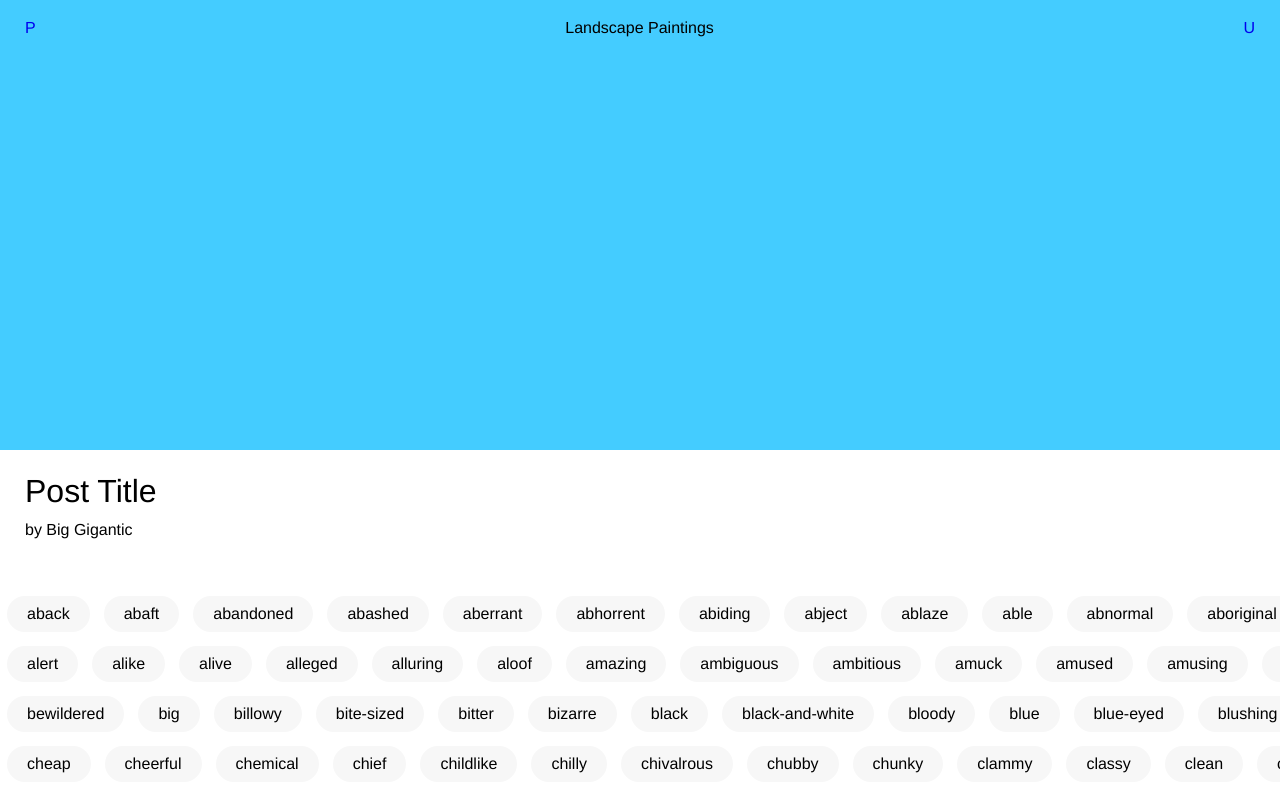
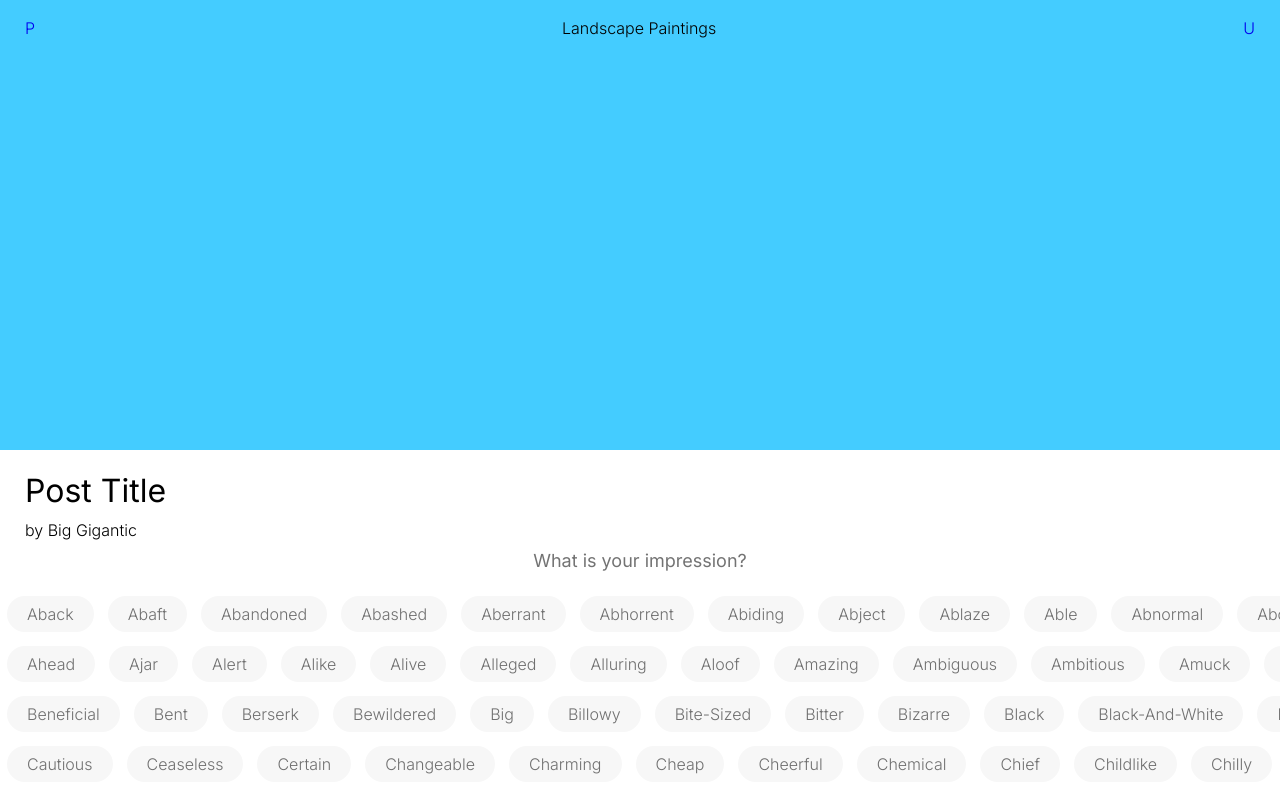
Before and after one commit to alexthegoodman/commonplace, a Next.js app in the folder packages/commonplace-web/: page /queue in a window 1280 px wide. Built offline with nearby package versions, Linux system fonts and the light colour scheme.

Commit message:
style adjustments + grid label

```diff
--- a/packages/commonplace-web/components/ContentInformation/ContentInformation.scss
+++ b/packages/commonplace-web/components/ContentInformation/ContentInformation.scss
@@ -5,6 +5,7 @@
     .contentTitle {
       font-size: 32px;
       margin-bottom: 15px;
+      font-weight: 400;
     }
     .contentAuthor {
       .contentAuthorInner {
--- a/packages/commonplace-web/components/ImpressionGrid/ImpressionGrid.scss
+++ b/packages/commonplace-web/components/ImpressionGrid/ImpressionGrid.scss
@@ -1,3 +1,16 @@
+.impressionGridWrapper {
+  .gridLabel {
+    display: block;
+    font-size: 18px;
+    text-align: center;
+    position: absolute;
+    bottom: 230px;
+    width: 100%;
+    color: #737373;
+    font-weight: 500;
+  }
+}
+
 .impressionGrid {
   width: 100vw;
   overflow-x: scroll;
@@ -20,6 +33,9 @@
         padding: 10px 20px;
         border-radius: 50px;
         margin: 7px;
+        font-size: 16px;
+        color: #707070;
+        text-transform: capitalize;
       }
     }
   }
--- a/packages/commonplace-web/components/ImpressionGrid/ImpressionGrid.tsx
+++ b/packages/commonplace-web/components/ImpressionGrid/ImpressionGrid.tsx
@@ -11,7 +11,9 @@ const ImpressionGrid: React.FC<ImpressionGridProps> = ({
   const clickHandler = (e: MouseEvent) => onClick(e);
 
   return (
-    <section className="impressionGrid">
+    <section className="impressionGridWrapper">
+      <span className="gridLabel">What is your impression?</span>
+      <div className="impressionGrid">
         <div className="impressionGridInner">
           <ul className="pillGrid">
             {adjectives.map((adjective, i) => {
@@ -19,6 +21,7 @@ const ImpressionGrid: React.FC<ImpressionGridProps> = ({
             })}
           </ul>
         </div>
+      </div>
     </section>
   );
 };
--- a/packages/commonplace-web/styles/globals.scss
+++ b/packages/commonplace-web/styles/globals.scss
@@ -1,11 +1,13 @@
 @import "./reset";
+
+@import url("https://fonts.googleapis.com/css2?family=Inter:wght@100;300;400;600&display=swap");
 
 $darkBlue: #2266ff;
 $midBlue: #3388ff;
 $lightBlue: #44ccff;
 
 * {
-  font-family: "Helvetica";
+  font-family: "Inter", "Helvetica";
 }
 
 ul,
```
Lines whose indentation alone changed are shown as unchanged.
